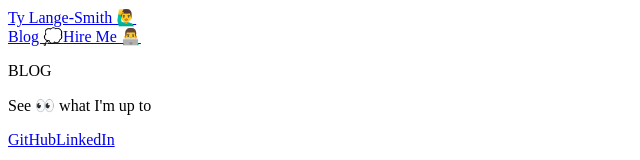
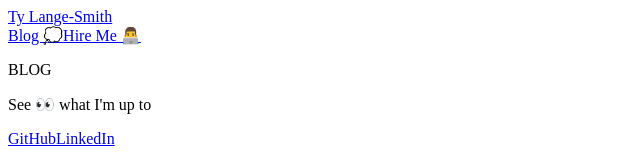
Before and after one commit to tylangesmith-organisation/tylangesmith, a Next.js app: page /blog in a window 1280 px wide. Shown: the top 160 px of the page, without its empty margins (0-640 px from the left). Built offline with nearby package versions, Linux system fonts and the light colour scheme.

Commit message:
Remove that emoji

```diff
--- a/components/ui/navigation/navigation.tsx
+++ b/components/ui/navigation/navigation.tsx
@@ -8,7 +8,7 @@ const Component = () => (
     <Container>
       <div className="flex justify-between">
         <div>
-          <Title href="/">Ty Lange-Smith 🙋‍♂️</Title>
+          <Title href="/">Ty Lange-Smith</Title>
         </div>
         <div>
           <Link href="/blog">Blog 💭</Link>
```
